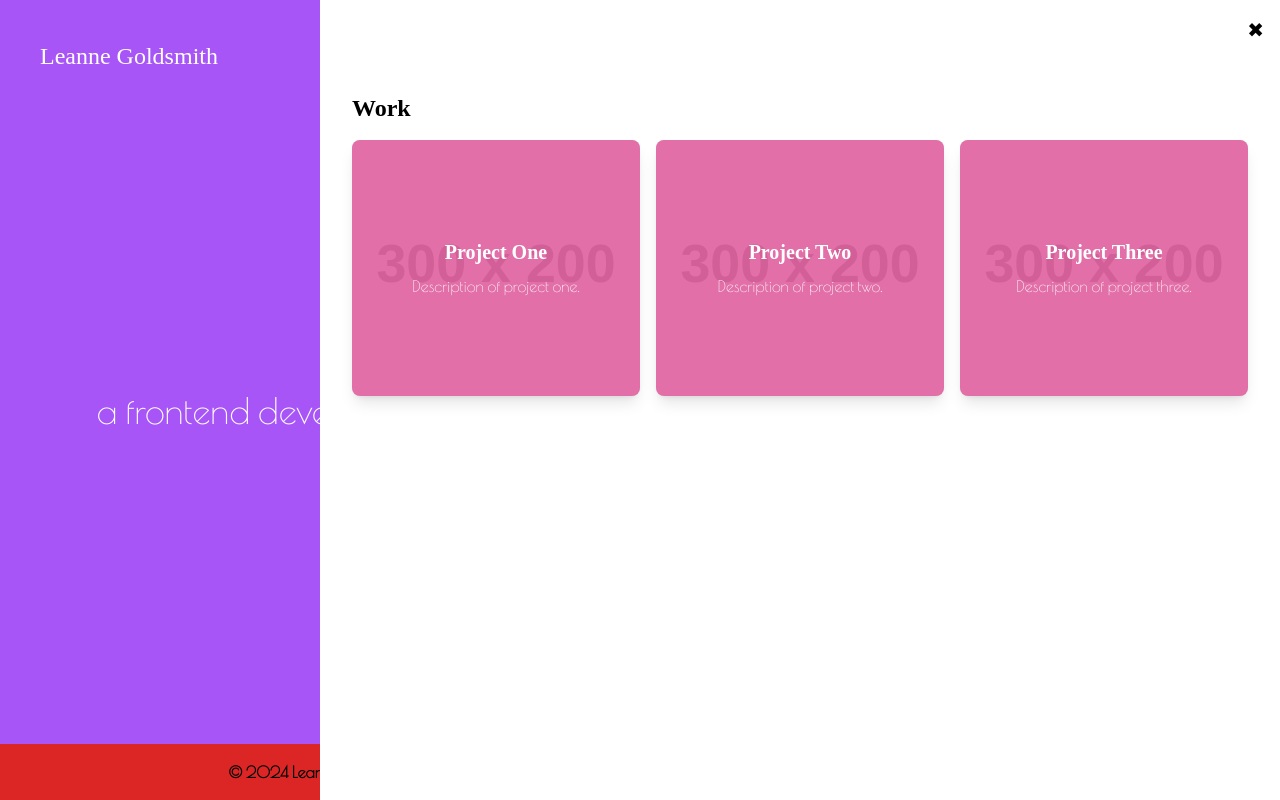
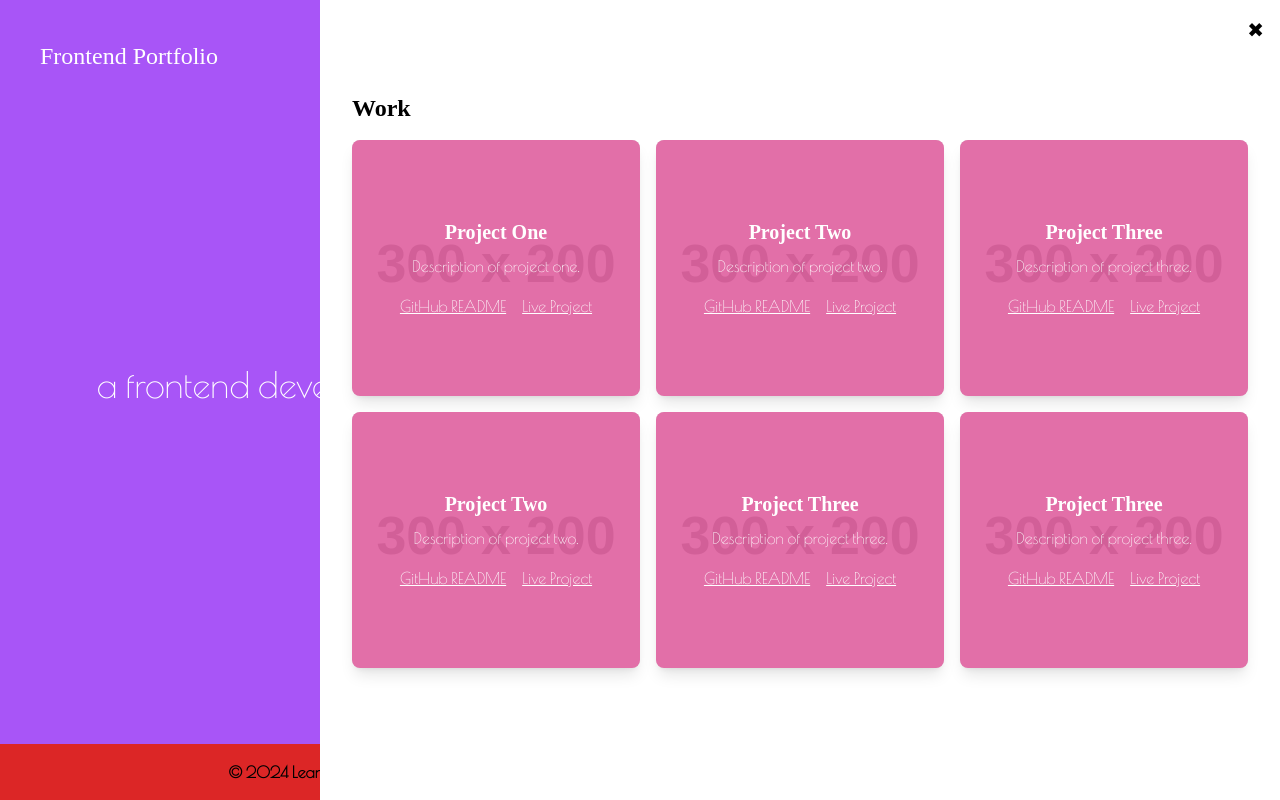
Before and after one commit to LeanneCodes/frontend_portfolio, a Next.js app: page / in a window 1280 px wide. Both pictures are taken after a click on the button "Work". Built offline with nearby package versions, Linux system fonts and the light colour scheme; a web font is replaced by a local one.

Commit message:
save changes, ready to add content

```diff
--- a/app/components/Layout.js
+++ b/app/components/Layout.js
@@ -1,6 +1,7 @@
 'use client';
 
 import { useState } from 'react';
+import { motion } from 'framer-motion';
 import Navbar from './Navbar';
 import SlidingPanel from './SlidingPanel';
 import Footer from './Footer';
@@ -12,13 +13,54 @@ export default function Layout({ children }) {
     setPanelContent('');
   };
 
+  const animationVariants = {
+    hidden: { opacity: 0, y: -50 },
+    visible: {
+      opacity: 1,
+      y: 0,
+      transition: { duration: 0.5, ease: 'easeOut' },
+    },
+  };
+
   return (
     <div className="relative flex flex-col min-h-screen">
       <Navbar setPanelContent={setPanelContent} />
       <main className="flex-1 md:pr-16 bg-purple-500 text-white text-center flex items-center justify-center flex-col">
-        <h1 className="text-4xl md:text-6xl font-bold">Hi! I'm Leanne</h1>
-        <h2 className='text-2xl hidden md:block top-[40px] left-[40px] absolute'>Leanne Goldsmith</h2>
-        <p className="text-4xl md:text-4xl mt-4">a frontend developer turning ideas into engaging digital experiences!</p>
+        <motion.h1
+          initial="hidden"
+          animate="visible"
+          variants={animationVariants}
+          className="text-4xl md:text-6xl font-bold"
+        >
+          Hi! I'm Leanne
+        </motion.h1>
+        <motion.h2
+          initial="hidden"
+          animate="visible"
+          variants={animationVariants}
+          className='text-2xl hidden md:block top-[40px] left-[40px] absolute'
+        >
+          Frontend Portfolio
+        </motion.h2>
+        <motion.p
+          initial="hidden"
+          animate="visible"
+          variants={animationVariants}
+          className="text-4xl md:text-4xl mt-4"
+        >
+          a frontend developer turning ideas into engaging digital experiences!
+        </motion.p>
+        <motion.a
+          initial="hidden"
+          animate="visible"
+          variants={animationVariants}
+          href="/LeanneGoldsmith_CV.pdf"
+          className="mt-6 text-lg md:text-xl text-white underline"
+          target="_blank"
+          rel="noopener noreferrer"
+        >
+          View My CV
+        </motion.a>
       </main>
       {panelContent && (
         <SlidingPanel content={panelContent} closePanel={closePanel} />
--- a/app/components/Navbar.js
+++ b/app/components/Navbar.js
@@ -8,7 +8,6 @@ export default function Navbar({ setPanelContent }) {
 
   const handleLinkClick = (content) => {
     setPanelContent(content);
-    setIsOpen(false);
   };
 
   return (
--- a/app/components/ProjectCard.js
+++ b/app/components/ProjectCard.js
@@ -1,10 +1,28 @@
-export default function ProjectCard({ image, title, description }) {
+export default function ProjectCard({ image, title, description, githubLink, liveLink }) {
   return (
     <div className="relative w-full h-64 overflow-hidden rounded-lg shadow-lg">
       <img src={image} alt={title} className="w-full h-full object-cover" />
       <div className="absolute inset-0 bg-pink-500 bg-opacity-70 flex flex-col justify-center items-center p-4">
         <h3 className="text-white text-xl font-bold">{title}</h3>
         <p className="text-white mt-2 text-center">{description}</p>
+        <div className="mt-4 flex space-x-4">
+          <a
+            href={githubLink}
+            target="_blank"
+            rel="noopener noreferrer"
+            className="text-white underline"
+          >
+            GitHub README
+          </a>
+          <a
+            href={liveLink}
+            target="_blank"
+            rel="noopener noreferrer"
+            className="text-white underline"
+          >
+            Live Project
+          </a>
+        </div>
       </div>
     </div>
   );
--- a/app/components/WorkContent.js
+++ b/app/components/WorkContent.js
@@ -6,16 +6,43 @@ export default function WorkContent() {
       image: 'https://via.placeholder.com/300x200', // Replace with actual image URLs
       title: 'Project One',
       description: 'Description of project one.',
+      githubLink: 'https://github.com/leannegoldsmith/project-one',
+      liveLink: 'https://project-one.live',
     },
     {
       image: 'https://via.placeholder.com/300x200', // Replace with actual image URLs
       title: 'Project Two',
       description: 'Description of project two.',
+      githubLink: 'https://github.com/leannegoldsmith/project-two',
+      liveLink: 'https://project-two.live',
     },
     {
       image: 'https://via.placeholder.com/300x200', // Replace with actual image URLs
       title: 'Project Three',
       description: 'Description of project three.',
+      githubLink: 'https://github.com/leannegoldsmith/project-three',
+      liveLink: 'https://project-three.live',
+    },
+    {
+      image: 'https://via.placeholder.com/300x200', // Replace with actual image URLs
+      title: 'Project Two',
+      description: 'Description of project two.',
+      githubLink: 'https://github.com/leannegoldsmith/project-two',
+      liveLink: 'https://project-two.live',
+    },
+    {
+      image: 'https://via.placeholder.com/300x200', // Replace with actual image URLs
+      title: 'Project Three',
+      description: 'Description of project three.',
+      githubLink: 'https://github.com/leannegoldsmith/project-three',
+      liveLink: 'https://project-three.live',
+    },
+    {
+      image: 'https://via.placeholder.com/300x200', // Replace with actual image URLs
+      title: 'Project Three',
+      description: 'Description of project three.',
+      githubLink: 'https://github.com/leannegoldsmith/project-three',
+      liveLink: 'https://project-three.live',
     },
     // Add more projects as needed
   ];
@@ -30,6 +57,8 @@ export default function WorkContent() {
             image={project.image}
             title={project.title}
             description={project.description}
+            githubLink={project.githubLink}
+            liveLink={project.liveLink}
           />
         ))}
       </div>
--- a/package.json
+++ b/package.json
@@ -9,6 +9,7 @@
     "lint": "next lint"
   },
   "dependencies": {
+    "framer-motion": "^11.2.11",
     "next": "14.2.4",
     "react": "^18",
     "react-dom": "^18",
```
Also changed, not shown: 2 other files (tests, documents, lock files or other folders). Lines whose indentation alone changed are shown as unchanged.
